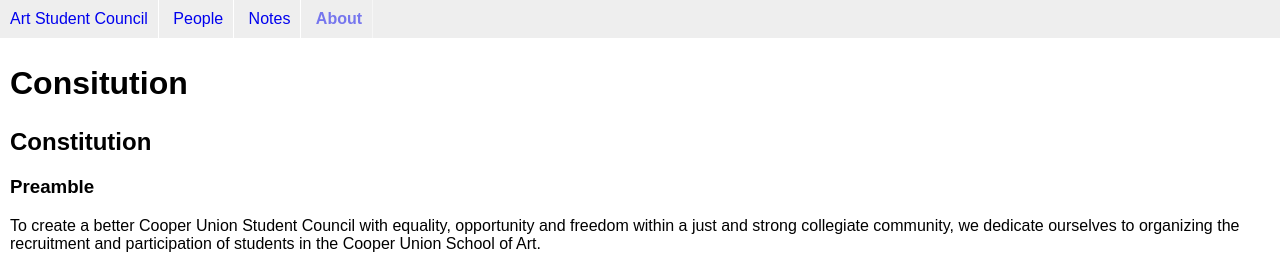
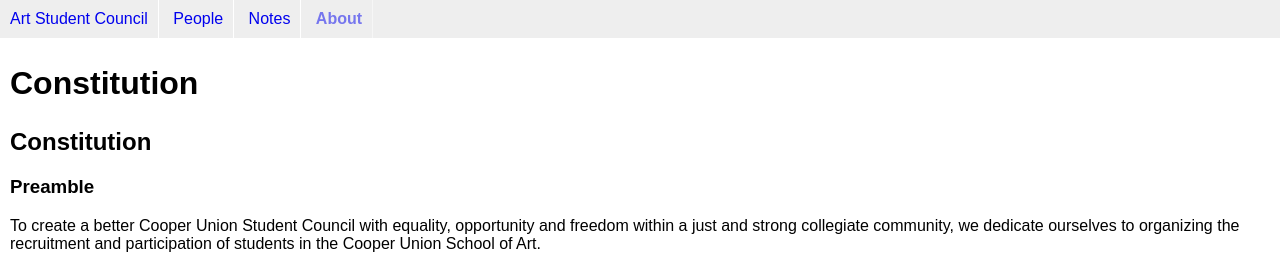
Before and after one commit to CooperASC/cooperasc.github.com, a Jekyll site: the page built from _posts/about/0100-01-01-constitution.md, in a window 1280 px wide. Shown: the top 261 px of the page. Built offline with Jekyll 4.4.1, drawn with Linux system fonts in a browser that asks for light colours.

Commit message:
fixing typo in constitution

```diff
--- a/_posts/about/0100-01-01-constitution.md
+++ b/_posts/about/0100-01-01-constitution.md
@@ -1,10 +1,10 @@
 ---
-title: Consitution
+title: Constitution
 published: true
 category: about
 layout: index
 permalink: /about/constitution/
-filepath: /about/constitution/
+filepath: _posts/about/0100-01-01-constitution.md
 ---
 
 ## Constitution
```
